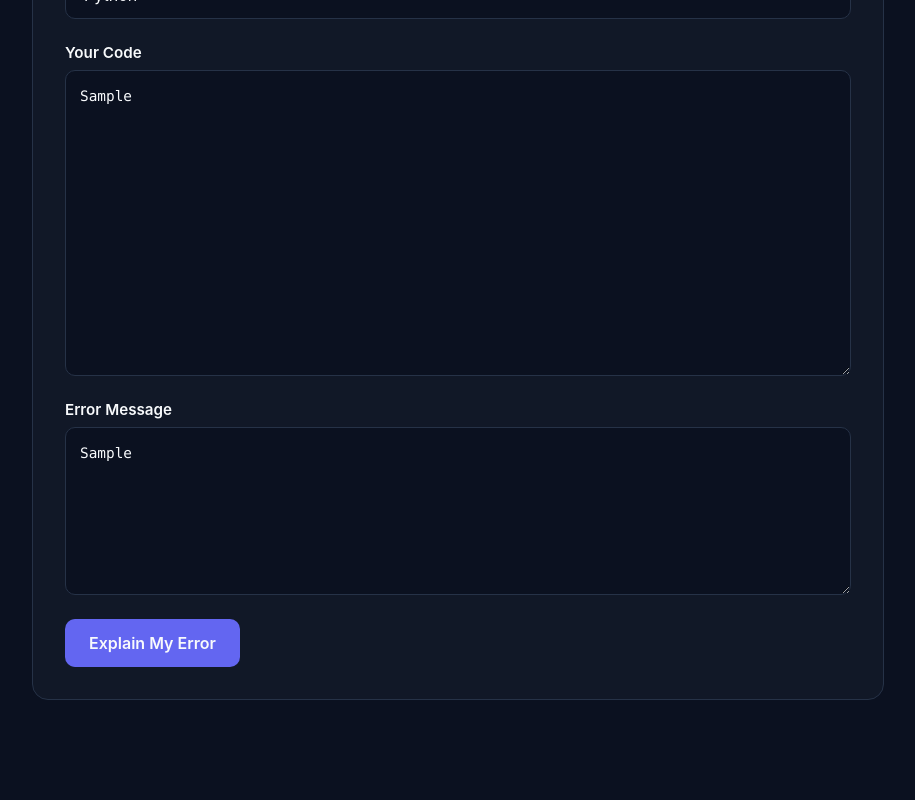
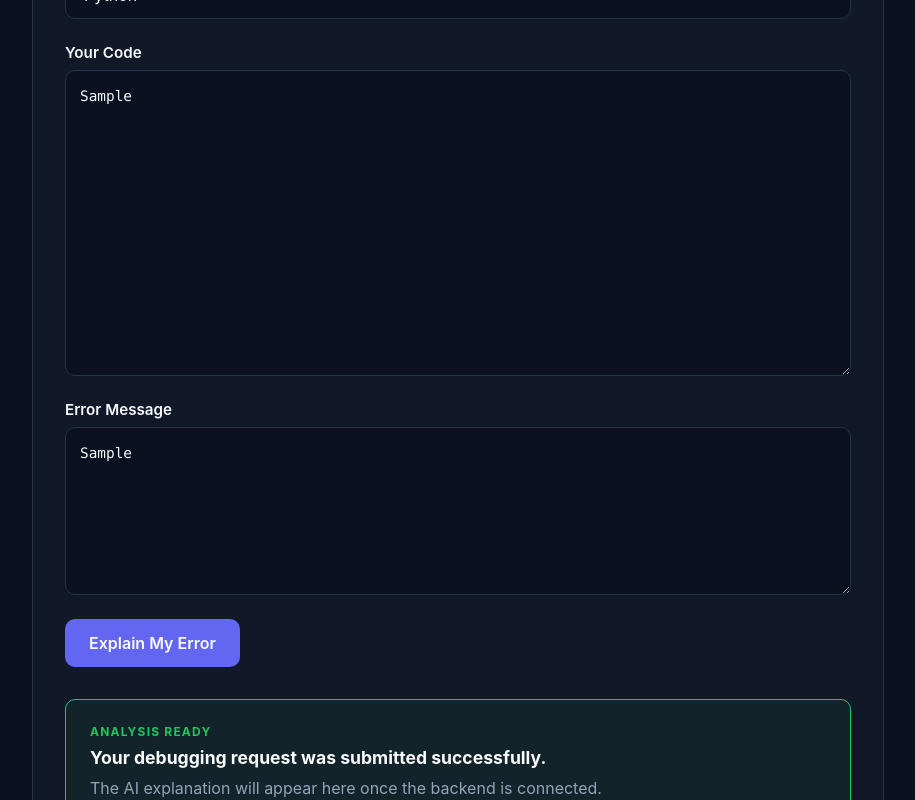
Before and after one commit to fellowship-project-learn2earn/debugmate-ai, a React (Vite) app: page / in a window 1280 px wide. Both pictures are taken after typing "Sample", "Sample" into the empty fields and a click on the button "Explain My Error". Shown: the part 1980-2780 px from the top of the page, without its empty margins (182-1097 px from the left). Built offline with nearby package versions, Linux system fonts and the light colour scheme.

Commit message:
feat: add debugging form validation and states

```diff
--- a/src/App.css
+++ b/src/App.css
@@ -288,3 +288,53 @@
   background: var(--accent-hover);
   transform: translateY(-2px);
 }
+.form-error {
+  padding: 14px 16px;
+
+  border: 1px solid var(--error);
+  border-radius: var(--radius-md);
+
+  background: rgba(239, 68, 68, 0.08);
+  color: #fca5a5;
+
+  font-size: 0.9rem;
+  line-height: 1.5;
+}
+
+.debug-button:disabled {
+  cursor: not-allowed;
+  opacity: 0.7;
+}
+
+.debug-result {
+  margin-top: 8px;
+  padding: 24px;
+
+  border: 1px solid var(--success);
+  border-radius: var(--radius-md);
+
+  background: rgba(34, 197, 94, 0.06);
+}
+
+.result-label {
+  margin: 0 0 8px;
+
+  color: var(--success);
+  font-size: 0.75rem;
+  font-weight: 700;
+  letter-spacing: 0.1em;
+}
+
+.debug-result h3 {
+  margin: 0 0 8px;
+
+  color: var(--text-primary);
+  font-size: 1.1rem;
+}
+
+.debug-result p:last-child {
+  margin: 0;
+
+  color: var(--text-secondary);
+  line-height: 1.6;
+}
--- a/src/components/DebuggingWorkspace.jsx
+++ b/src/components/DebuggingWorkspace.jsx
@@ -5,14 +5,35 @@ function DebuggingWorkspace() {
   const [code, setCode] = useState("");
   const [error, setError] = useState("");
 
+  const [validationError, setValidationError] = useState("");
+  const [status, setStatus] = useState("idle");
+
   const handleSubmit = (event) => {
     event.preventDefault();
+
+    setValidationError("");
+
+    if (!code.trim()) {
+      setValidationError("Please enter the code you want to debug.");
+      return;
+    }
+
+    if (!error.trim()) {
+      setValidationError("Please enter the error message.");
+      return;
+    }
+
+    setStatus("loading");
 
     console.log({
       language,
       code,
       error,
     });
+
+    setTimeout(() => {
+      setStatus("success");
+    }, 1500);
   };
 
   return (
@@ -29,6 +50,12 @@ function DebuggingWorkspace() {
       </div>
 
       <form className="debug-form" onSubmit={handleSubmit}>
+        {validationError && (
+          <div className="form-error" role="alert">
+            {validationError}
+          </div>
+        )}
+
         <div className="form-group">
           <label htmlFor="language">Programming Language</label>
 
@@ -36,6 +63,7 @@ function DebuggingWorkspace() {
             id="language"
             value={language}
             onChange={(event) => setLanguage(event.target.value)}
+            disabled={status === "loading"}
           >
             <option value="Python">Python</option>
             <option value="JavaScript">JavaScript</option>
@@ -54,6 +82,7 @@ function DebuggingWorkspace() {
             onChange={(event) => setCode(event.target.value)}
             placeholder="Paste the code causing the error here..."
             rows="12"
+            disabled={status === "loading"}
           />
         </div>
 
@@ -66,12 +95,30 @@ function DebuggingWorkspace() {
             onChange={(event) => setError(event.target.value)}
             placeholder="Paste the error message here..."
             rows="6"
+            disabled={status === "loading"}
           />
         </div>
 
-        <button type="submit" className="debug-button">
-          Explain My Error
+        <button
+          type="submit"
+          className="debug-button"
+          disabled={status === "loading"}
+        >
+          {status === "loading" ? "Analyzing..." : "Explain My Error"}
         </button>
+
+        {status === "success" && (
+          <div className="debug-result">
+            <p className="result-label">ANALYSIS READY</p>
+
+            <h3>Your debugging request was submitted successfully.</h3>
+
+            <p>
+              The AI explanation will appear here once the backend is
+              connected.
+            </p>
+          </div>
+        )}
       </form>
     </section>
   );
```
